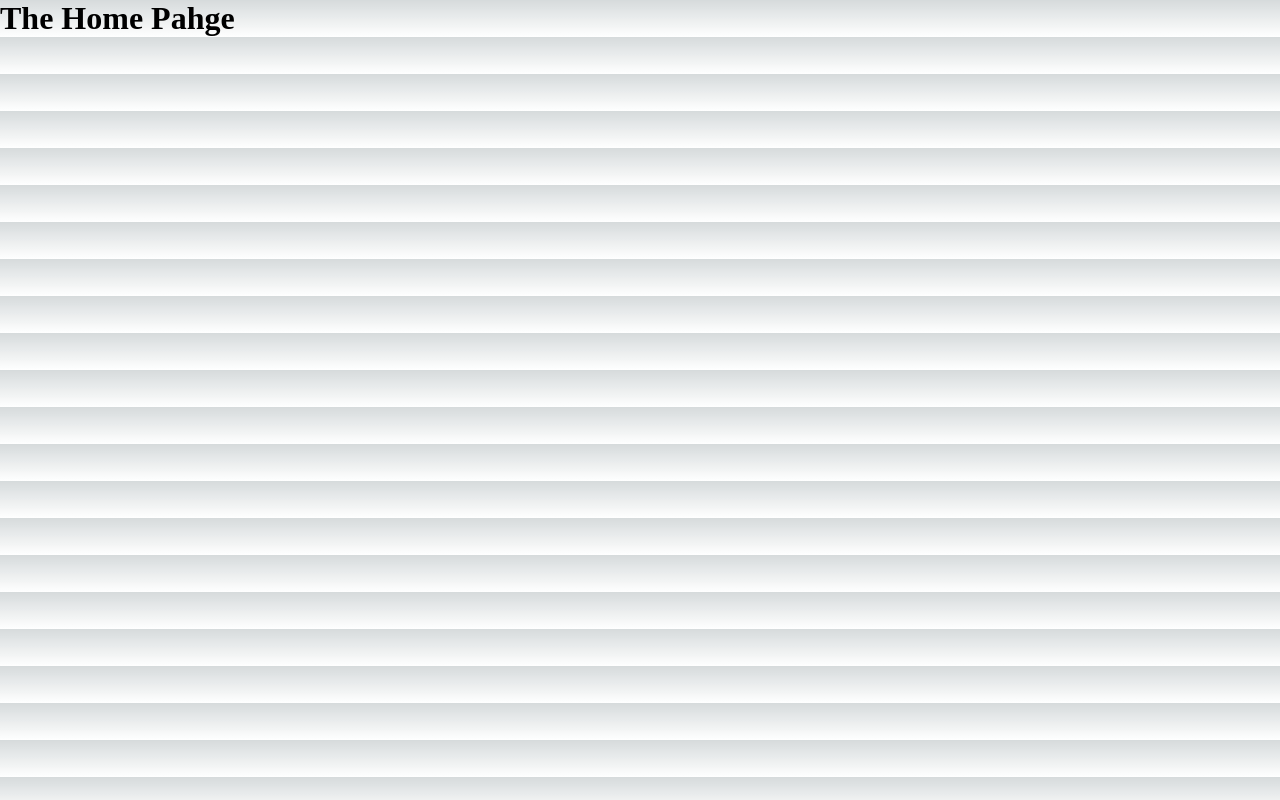
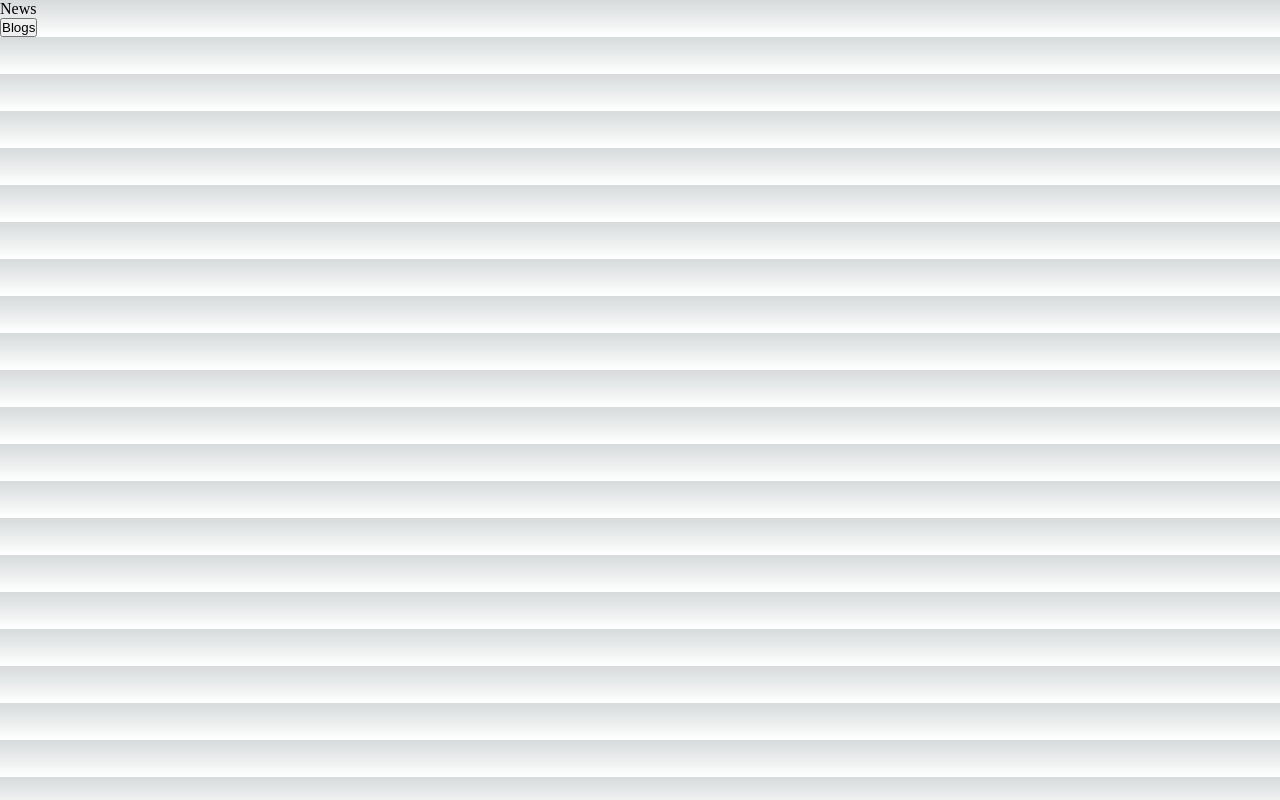
Before and after one commit to Harun-or-rashid/next-practice, a Next.js app: page / in a window 1280 px wide. Built offline with nearby package versions, Linux system fonts and the light colour scheme.

Commit message:
event router

```diff
--- a/pages/index.js
+++ b/pages/index.js
@@ -1,4 +1,19 @@
+import Link from "next/link";
+import {useRouter} from "next/router";
+
 function HomePage(){
-return <h1>The Home Pahge</h1>
-}
+    const router=useRouter()
+    const clickHandler=()=>{
+        router.push('/blog')
+    }
+    return (<div>
+        <ul>
+            <li>
+                <Link href="/news">
+                        News
+                </Link>
+            </li>
+        <button type="button" onClick={clickHandler}> Blogs</button>
+        </ul>
+    </div>)}
 export default HomePage;
```
Also changed, not shown: pages/blog/index.js (added, +12 -0 lines).
